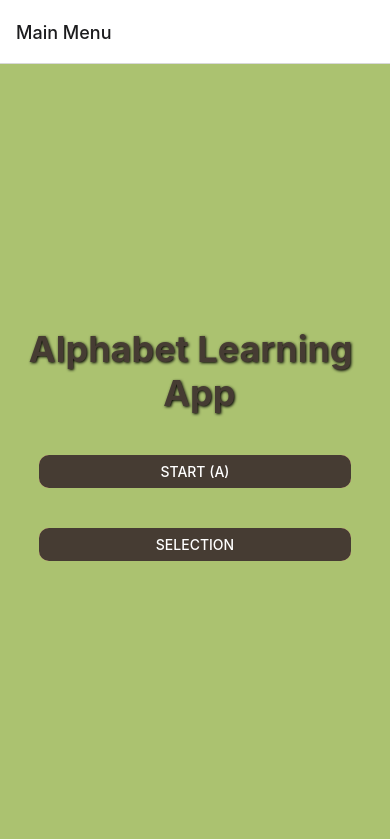
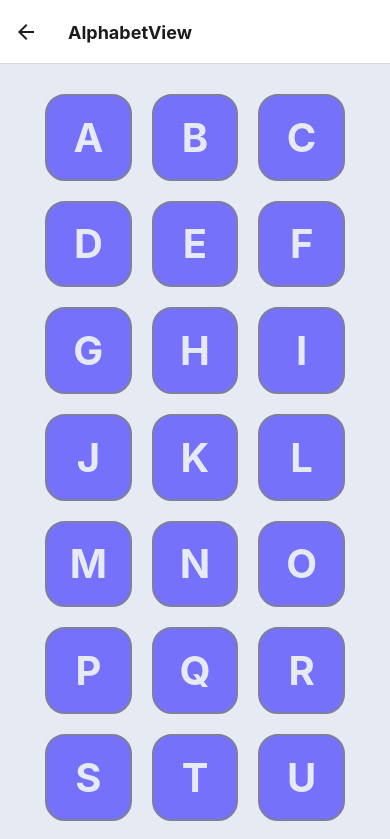
Before and after one commit to fledelmu/Group-7-Seanic-VocablyApp, a React Native app in the folder frontEnd/: screen /AlphabetView in a window 390 px wide. Shown: the top 839 px of the page. Built offline with nearby package versions, Linux system fonts and the light colour scheme.

Commit message:
Improved UI

```diff
--- a/frontEnd/App.js
+++ b/frontEnd/App.js
@@ -5,6 +5,7 @@ import MainMenuScreen from './screens/MainMenu';
 import HomeScreen from './screens/SelectScreen';
 import AlphabetDetailScreen from './screens/AlphabetTest';
 import StartingScreen from './screens/StartScreen';
+import { colors } from './screens/styles';
 
 // Stack Navigator
 const Stack = createStackNavigator();
@@ -13,10 +14,58 @@ export default function App() {
   return (
     <NavigationContainer>
       <Stack.Navigator initialRouteName="MainMenu">
-        <Stack.Screen name="Main Menu" component={MainMenuScreen} />
-        <Stack.Screen name="Starting" component={StartingScreen} />
-        <Stack.Screen name="Home" component={HomeScreen} />
-        <Stack.Screen name="Alphabet" component={AlphabetDetailScreen} />
+        <Stack.Screen
+        name="MainMenu"
+        component={MainMenuScreen}
+        options={{
+          headerStyle: {
+            backgroundColor: '#FFFF',
+          },
+          headerTintColor: colors.black,
+          headerTitleStyle: {
+            fontWeight: 'bold',
+          },
+        }}
+        />
+        <Stack.Screen
+        name="StartorContinue"
+        component={StartingScreen}
+        options={{
+          headerStyle: {
+            backgroundColor: colors.pastelGreen,
+          },
+          headerTintColor: colors.darkBrown,
+          headerTitleStyle: {
+            fontWeight: 'bold',
+          },
+        }}
+        />
+        <Stack.Screen
+        name="AlphabetView"
+        component={HomeScreen}
+        options={{
+          headerStyle: {
+            backgroundColor: colors.pastelGreen,
+          },
+          headerTintColor: colors.darkBrown,
+          headerTitleStyle: {
+            fontWeight: 'bold',
+          },
+        }}
+        />
+        <Stack.Screen
+        name="AlphabetTestScreen"
+        component={AlphabetDetailScreen}
+        options={{
+          headerStyle: {
+            backgroundColor: colors.pastelGreen,
+          },
+          headerTintColor: colors.darkBrown,
+          headerTitleStyle: {
+            fontWeight: 'bold',
+          },
+        }}
+        />
       </Stack.Navigator>
     </NavigationContainer>
   );
--- a/frontEnd/screens/AlphabetTest.js
+++ b/frontEnd/screens/AlphabetTest.js
@@ -1,4 +1,4 @@
-import React, { useState } from 'react';
+import React, { useState, useEffect } from 'react';
 import { Text, View, Image, Button } from 'react-native';
 import { postStudentData } from '../api';
 import {styles, colors} from './styles'
@@ -174,13 +174,7 @@ function AlphabetDetailScreen({ route, navigation }) {
     const words = wordImageMap[initialLetter] || [];
     const currentWord = words[wordIndex];
 
-    const [student, setStudent] = useState(null);
-
-    useEffect(() => {
-      if (student) {
-          setStudent(new Student(student));
-      }
-    }, [student]);
+    const [student, setStudent] = useState(new Student('test'));
 
     const handleCheck = () => {
       if (wordIndex < words.length - 1) {
@@ -190,7 +184,7 @@ function AlphabetDetailScreen({ route, navigation }) {
         // Move to the next letter if current letter's words are exhausted
         const nextLetter = String.fromCharCode(initialLetter.charCodeAt(0) + 1);
         if (nextLetter <= 'Z'&& navigation) {
-          navigation.navigate('Alphabet', { letter: nextLetter });
+          navigation.navigate('AlphabetTestScreen', { letter: nextLetter });
           student.addScore();
           setWordIndex(0);
         } else {
@@ -237,8 +231,18 @@ function AlphabetDetailScreen({ route, navigation }) {
           )}
         </View>
         <View style={styles.buttonContainer}>
-          <Button title="Check" onPress={handleCheck} />
-          <Button title="Wrong" onPress={handleWrong} />
+          <Button
+          title="Check"
+          color={colors.pastelBlue}
+          onPress={handleCheck}
+          />
+        </View>
+        <View style={styles.buttonContainer}>
+          <Button
+          title="Wrong"
+          color={colors.pastelBlue}
+          onPress={handleWrong}
+          />
         </View>
       </View>
     );
--- a/frontEnd/screens/MainMenu.js
+++ b/frontEnd/screens/MainMenu.js
@@ -1,23 +1,23 @@
 import React from 'react';
 import { Text, View, Button } from 'react-native';
-import { mainMenuStyles, colors } from './styles';
+import { styles, colors } from './styles';
 
 function MainMenuScreen({ navigation }) {
   return (
-    <View style={mainMenuStyles.mainMenuContainer}>
-      <Text style={mainMenuStyles.title}>Alphabet Learning {'\n'} App</Text>
-      <View style={mainMenuStyles.buttonContainer}>
+    <View style={styles.mainMenuContainer}>
+      <Text style={styles.title}>Alphabet Learning {'\n'} App</Text>
+      <View style={styles.buttonContainer}>
         <Button
-          color={colors.darkBrown}
+          color={colors.pastelBlue}
           title="Start (A)"
-          onPress={() => navigation.navigate('Starting')}
+          onPress={() => navigation.navigate('StartorContinue')}
         />
       </View>
-      <View style={mainMenuStyles.buttonContainer}>
+      <View style={styles.buttonContainer}>
         <Button
-          color={colors.darkBrown}
+          color={colors.pastelBlue}
           title="Selection"
-          onPress={() => navigation.navigate('Home')}
+          onPress={() => navigation.navigate('AlphabetView')}
         />
       </View>
     </View>
--- a/frontEnd/screens/SelectScreen.js
+++ b/frontEnd/screens/SelectScreen.js
@@ -13,7 +13,7 @@ function HomeScreen({ navigation }) {
             <View key={letter} style={styles.letterContainer}>
               <Text
                 style={styles.letter}
-                onPress={() => navigation.navigate('Alphabet', { letter })}
+                onPress={() => navigation.navigate('AlphabetTestScreen', { letter })}
               >
                 {letter}
               </Text>
--- a/frontEnd/screens/StartScreen.js
+++ b/frontEnd/screens/StartScreen.js
@@ -9,8 +9,18 @@ function StartingScreen({ navigation }) {
       <Text style={styles.instruction}>Get ready to learn your letters.</Text>
       <View style={styles.buttonContainer}>
         <Button
+          style={styles.button}
+          color={colors.pastelBlue}
           title="Continue"
-          onPress={() => navigation.navigate('Alphabet', { letter: 'A' })}
+          onPress={() => navigation.navigate('AlphabetTestScreen', { letter: 'A' })}
+        />
+      </View>
+      <View style={styles.buttonContainer}>
+        <Button
+          style={styles.button}
+          color={colors.pastelBlue}
+          title="New"
+          onPress={() => navigation.navigate('AlphabetTestScreen', { letter: 'A' })}
         />
       </View>
     </View>
--- a/frontEnd/screens/styles.js
+++ b/frontEnd/screens/styles.js
@@ -3,17 +3,32 @@ import { StyleSheet, Dimensions } from 'react-native';
 const screenWidth = Dimensions.get('window').width;
 
 const colors = {
-  pastelGreen: '#ABC270', // Updated name for lightGray
-  softYellow: '#FEC868',  // Updated name for softGray
-  coral: '#FDA796',       // Updated name for lightYellow
-  darkBrown: '#463C33',   // Updated name for darkText
+  pastelBlue: '#7671FA', // Changed from pastelGreen to pastelBlue for clarity
+  lightGray: '#E5EAF3',  // Changed from softYellow to lightGray for accuracy
+  deepCoral: '#07244C',  // Changed from coral to deepCoral to reflect a darker shade
+  slateGray: '#7E7F9C',  // Changed from darkBrown to slateGray for better representation
+  black: '#000000',
 };
 
-// Main Menu Styles
-const mainMenuStyles = StyleSheet.create({
+// Other Styles
+const styles = StyleSheet.create({
   mainMenuContainer: {
     flex: 1,
-    backgroundColor: colors.pastelGreen, // Updated to use pastelGreen
+    backgroundColor: colors.lightGray, // Updated to use lightGray
+    justifyContent: 'center',
+    alignItems: 'center',
+  },
+  buttonContainer: {
+    marginVertical: 20,
+    width: '80%', // Wider button container
+    backgroundColor: colors.slateGray, // Use slateGray for the background
+    borderRadius: 10, // Rounded corners for button container
+    overflow: 'hidden', // Ensure rounded corners apply to children
+    borderColor: colors.slateGray, // Use lightGray for the border color
+    borderWidth: 2, // Set the border width to make the border visible
+  },
+  scrollContainer: {
+    flexGrow: 1,
     justifyContent: 'center',
     alignItems: 'center',
   },
@@ -21,27 +36,11 @@ const mainMenuStyles = StyleSheet.create({
     fontSize: 36, // Larger title size
     fontWeight: 'bold',
     marginBottom: 20,
-    color: colors.darkBrown, // Updated to use darkBrown
+    color: colors.black, // Updated to use slateGray
     textAlign: 'center', // Centered text
     textShadowColor: '#000', // Text shadow for depth
     textShadowOffset: { width: 1, height: 1 }, // Shadow offset
     textShadowRadius: 3, // Shadow radius
-  },
-  buttonContainer: {
-    marginVertical: 20,
-    width: '80%', // Wider button container
-    backgroundColor: colors.coral, // Updated to use coral
-    borderRadius: 10, // Rounded corners for button container
-    overflow: 'hidden', // Ensure rounded corners apply to children
-  },
-});
-
-// Other Styles
-const styles = StyleSheet.create({
-  scrollContainer: {
-    flexGrow: 1,
-    justifyContent: 'center',
-    alignItems: 'center',
   },
   container: {
     flex: 1,
@@ -49,7 +48,7 @@ const styles = StyleSheet.create({
     flexWrap: 'wrap',
     justifyContent: 'center',
     alignItems: 'center',
-    backgroundColor: '#fff',
+    backgroundColor: colors.lightGray, // Updated to use lightGray
     padding: 20,
   },
   letterContainer: {
@@ -60,10 +59,14 @@ const styles = StyleSheet.create({
     borderWidth: 2,
     borderColor: '#000',
     margin: 10,
+    borderRadius: 20,
+    backgroundColor: colors.pastelBlue,
+    borderColor: colors.slateGray,
   },
   letter: {
     fontSize: 40,
     fontWeight: 'bold',
+    color: colors.lightGray, // Changed to pastelBlue
   },
   detailContainer: {
     flex: 1,
@@ -100,20 +103,20 @@ const styles = StyleSheet.create({
     flex: 1,
     justifyContent: 'center',
     alignItems: 'center',
-    backgroundColor: '#ffeb3b', // Bright yellow background
+    backgroundColor: colors.lightGray, // Consider changing this to use a color from the colors object
     padding: 20,
   },
   instruction: {
     fontSize: 22,
-    color: '#000', // Black color for instruction text
-    textAlign: 'center', // Centered text
+    color: '#000',
+    textAlign: 'center',
     marginBottom: 30,
-    fontStyle: 'italic', // Italic style for emphasis
+    fontStyle: 'italic',
   },
   button: {
-    paddingVertical: 10, // Padding for button
-    alignItems: 'center', // Center text in button
+    paddingVertical: 10,
+    alignItems: 'center',
   },
 });
 
-export { styles, colors, mainMenuStyles };
+export { styles, colors};
```
Also changed, not shown: 1 other file (tests, documents, lock files or other folders).
